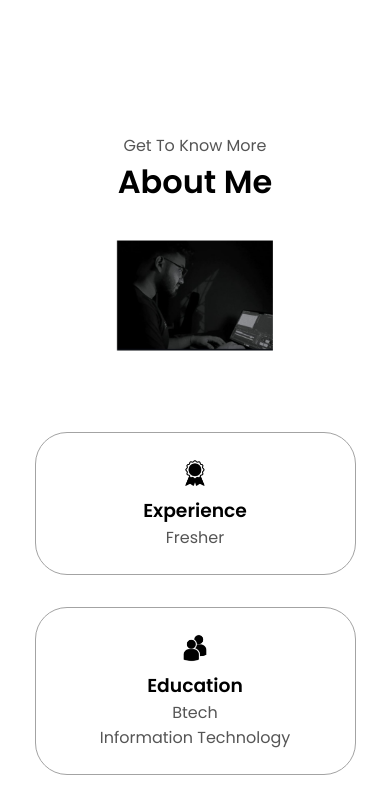
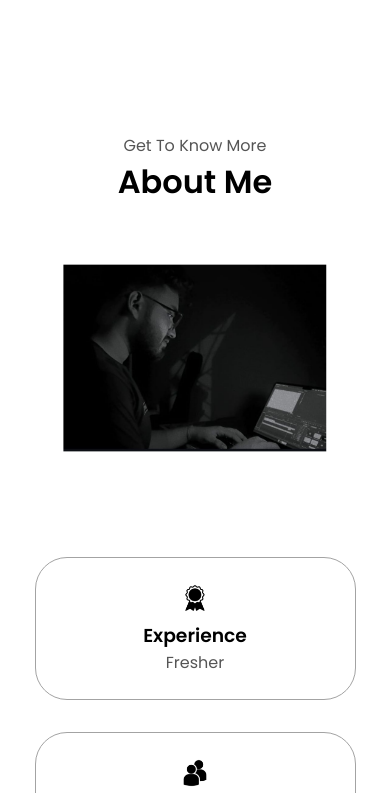
Before and after one commit to abhaskumarrr/Abhas-Kumar-Portfolio, a plain HTML site: page index.html in a window 390 px wide. Shown: the part 745-1538 px from the top of the page. Drawn offline with Linux system fonts and the light colour scheme.

Commit message:
Update mediaqueries.css

```diff
--- a/mediaqueries.css
+++ b/mediaqueries.css
@@ -94,7 +94,7 @@
   }
   .section__pic-container {
     width: auto;
-    height: 46vw;
+    height: 78vw;
     justify-content: center;
   }
   .section__text__p2 {
```
